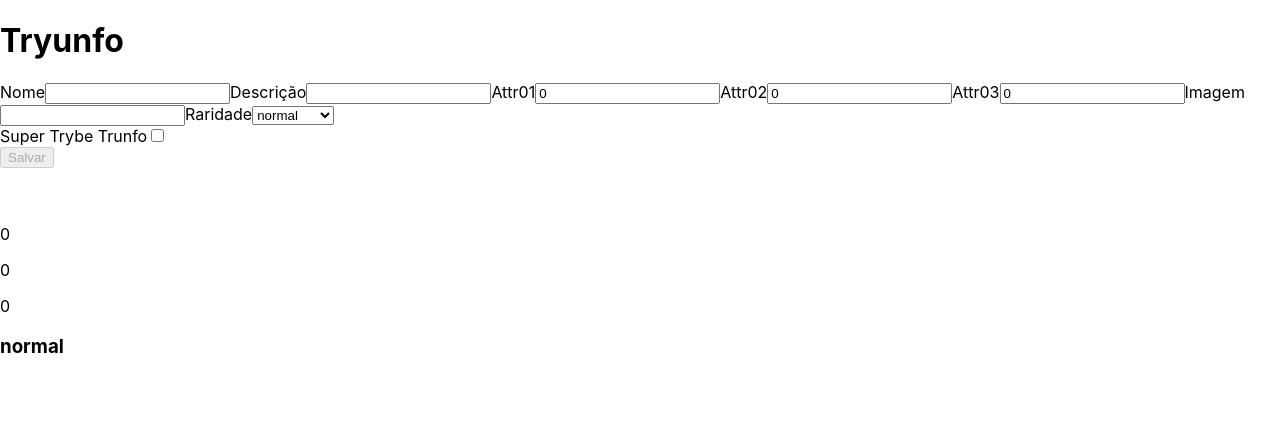
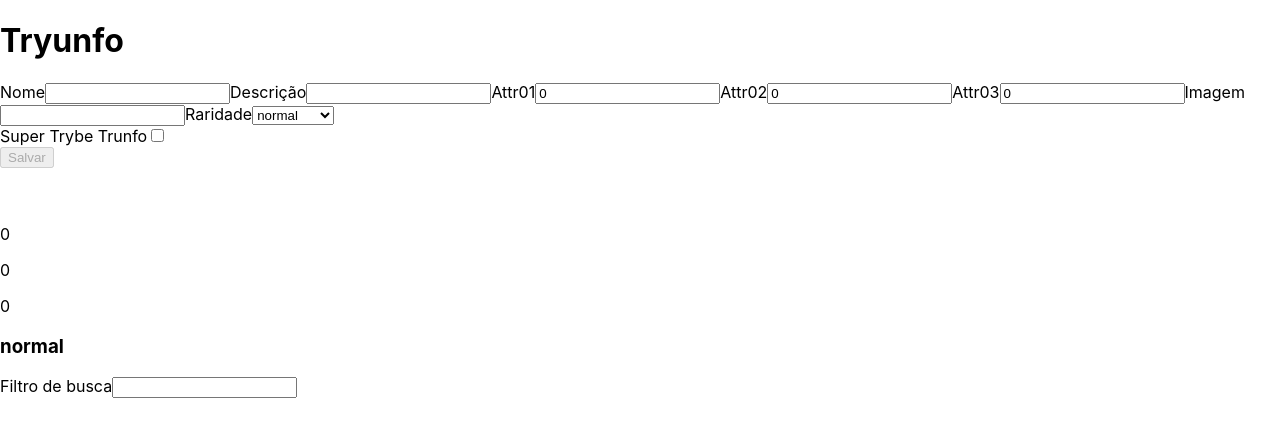
Before and after one commit to felipeAndradeMendes/tryunfo, a React (Create React App) app: page / in a window 1280 px wide. Shown: the top 430 px of the page. Built offline with nearby package versions, Linux system fonts and the light colour scheme.

Commit message:
Inicia requisito 10 - bonus

```diff
--- a/src/App.js
+++ b/src/App.js
@@ -2,6 +2,7 @@ import React from 'react';
 import Form from './components/Form';
 import Card from './components/Card';
 import ButtonExcluir from './components/ButtonExcluir';
+import InputFilter from './components/InputFilter';
 
 class App extends React.Component {
   //   handleSpecialCasesObj = {
@@ -175,6 +176,8 @@ class App extends React.Component {
           cardTrunfo={ cardTrunfo }
         />
 
+        <InputFilter />
+
         <div>
           {newCards.map((card) => (
             <div key={ card.cardName }>
--- /dev/null
+++ b/src/components/InputFilter.js
@@ -0,0 +1,19 @@
+import React from 'react';
+
+class InputFilter extends React.Component {
+  render() {
+    return (
+      <label htmlFor="inputFilter">
+        Filtro de busca
+        <input
+          name="inputFilter"
+          id="inputFilter"
+          type="text"
+          data-testid="name-filter"
+        />
+      </label>
+    );
+  }
+}
+
+export default InputFilter;
```
